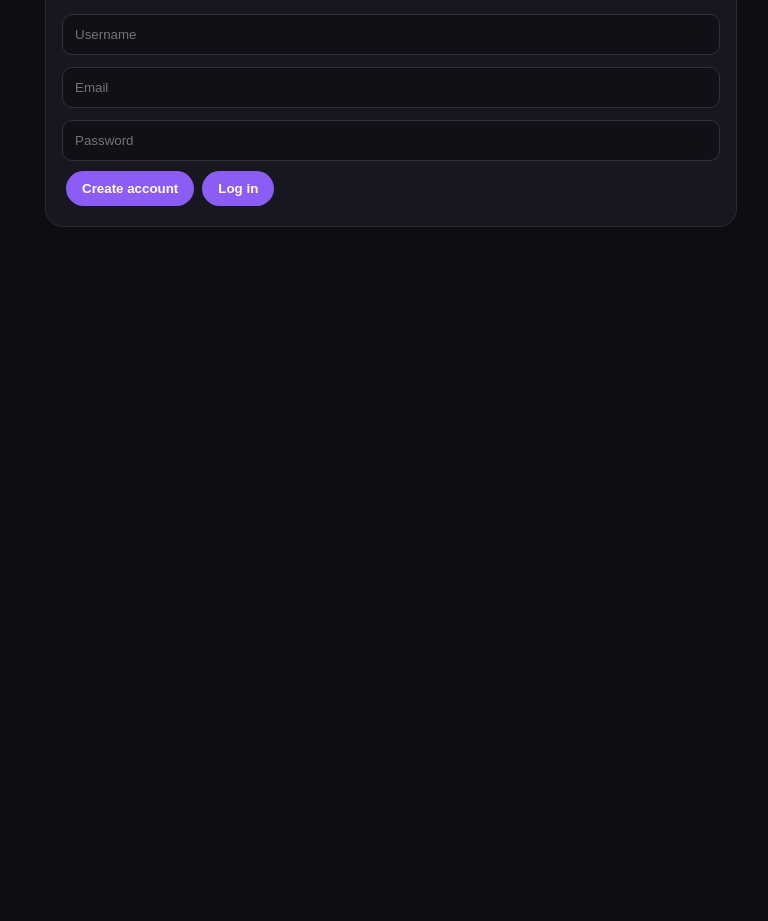
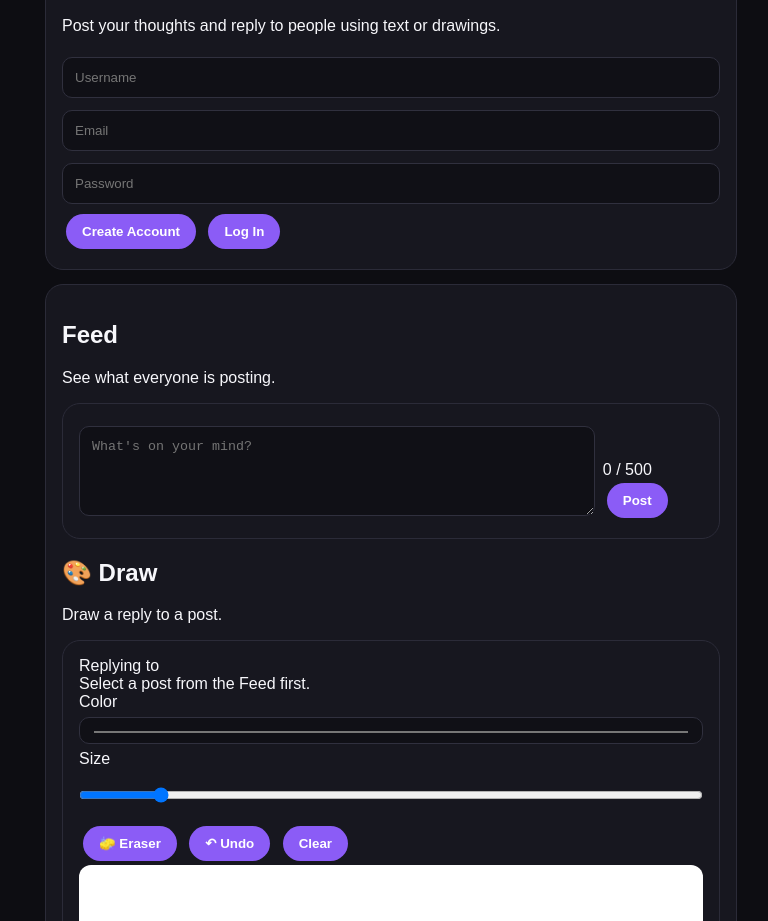
Before and after one commit to jansontrevino2-coder/DrawIt, a plain HTML site: page index.html in a window 1280 px wide. Shown: the part 179-1100 px from the top of the page, without its empty margins (249-1017 px from the left). Before the commit the page ends 800 px from the top, so only its background shows below. Drawn offline with nearby package versions, Linux system fonts and the light colour scheme.

Commit message:
Update index.html

```diff
--- a/index.html
+++ b/index.html
@@ -1 +1,251 @@
-<!doctype html><html><head><meta charset="utf-8"><meta name="viewport" content="width=device-width,initial-scale=1"><title>DrawIt</title><link rel="stylesheet" href="style.css"><script src="https://cdn.jsdelivr.net/npm/@supabase/supabase-js@2"></script></head><body><header><b>✏️ DrawIt</b><button id="logout" hidden>Sign out</button></header><main><div id="msg"></div><section id="auth"><h1>Welcome to DrawIt</h1><input id="username" placeholder="Username"><input id="email" type="email" placeholder="Email"><input id="password" type="password" placeholder="Password"><button id="signup">Create account</button><button id="login">Log in</button></section><section id="app" hidden><div class="composer"><textarea id="post" maxlength="500" placeholder="What's on your mind?"></textarea><button id="send">Post</button></div><div id="feed"></div></section></main><script src="app.js"></script></body></html>
+<!DOCTYPE html>
+<html lang="en">
+<head>
+    <meta charset="UTF-8">
+    <meta name="viewport" content="width=device-width, initial-scale=1.0">
+
+    <title>DrawIt</title>
+
+    <link rel="stylesheet" href="style.css">
+
+    <script src="https://cdn.jsdelivr.net/npm/@supabase/supabase-js@2"></script>
+</head>
+
+<body>
+
+<header>
+    <div class="header-inner">
+
+        <div class="logo">
+            <div class="logo-icon">✏️</div>
+            <span>DrawIt</span>
+        </div>
+
+        <button id="logoutButton" class="small-button hidden">
+            Sign Out
+        </button>
+
+    </div>
+</header>
+
+<main>
+
+    <div id="message"></div>
+
+    <!-- LOGIN PAGE -->
+
+    <section id="authPage" class="auth-card">
+
+        <div class="auth-logo">✏️</div>
+
+        <h1>Welcome to DrawIt</h1>
+
+        <p>
+            Post your thoughts and reply to people
+            using text or drawings.
+        </p>
+
+        <input
+            id="usernameInput"
+            maxlength="30"
+            placeholder="Username"
+        >
+
+        <input
+            id="emailInput"
+            type="email"
+            placeholder="Email"
+        >
+
+        <input
+            id="passwordInput"
+            type="password"
+            placeholder="Password"
+        >
+
+        <button id="signupButton" class="primary full">
+            Create Account
+        </button>
+
+        <button id="loginButton" class="secondary full">
+            Log In
+        </button>
+
+    </section>
+
+    <!-- MAIN APP -->
+
+    <section id="appPage" class="hidden">
+
+        <!-- FEED -->
+
+        <div id="feedPage" class="page active">
+
+            <div class="page-title">
+                <h1>Feed</h1>
+                <p>See what everyone is posting.</p>
+            </div>
+
+            <section class="composer">
+
+                <textarea
+                    id="postInput"
+                    maxlength="500"
+                    placeholder="What's on your mind?"
+                ></textarea>
+
+                <div class="composer-bottom">
+
+                    <span id="counter">
+                        0 / 500
+                    </span>
+
+                    <button id="postButton" class="primary">
+                        Post
+                    </button>
+
+                </div>
+
+            </section>
+
+            <div id="feed"></div>
+
+        </div>
+
+        <!-- DRAW PAGE -->
+
+        <div id="drawPage" class="page">
+
+            <div class="page-title">
+                <h1>🎨 Draw</h1>
+
+                <p>
+                    Draw a reply to a post.
+                </p>
+            </div>
+
+            <section class="drawing-card">
+
+                <div id="selectedPostBox" class="selected-post">
+
+                    <div class="selected-label">
+                        Replying to
+                    </div>
+
+                    <div id="selectedPostContent">
+                        Select a post from the Feed first.
+                    </div>
+
+                </div>
+
+                <div class="drawing-toolbar">
+
+                    <div class="tool-group">
+
+                        <span>Color</span>
+
+                        <input
+                            id="brushColor"
+                            type="color"
+                            value="#111111"
+                        >
+
+                    </div>
+
+                    <div class="tool-group brush-slider">
+
+                        <span>Size</span>
+
+                        <input
+                            id="brushSize"
+                            type="range"
+                            min="2"
+                            max="40"
+                            value="6"
+                        >
+
+                    </div>
+
+                    <button
+                        id="eraserButton"
+                        class="tool-button"
+                    >
+                        🧽 Eraser
+                    </button>
+
+                    <button
+                        id="undoButton"
+                        class="tool-button"
+                    >
+                        ↶ Undo
+                    </button>
+
+                    <button
+                        id="clearButton"
+                        class="tool-button danger"
+                    >
+                        Clear
+                    </button>
+
+                </div>
+
+                <div class="canvas-container">
+
+                    <canvas id="drawingCanvas"></canvas>
+
+                </div>
+
+                <div class="drawing-bottom">
+
+                    <button
+                        id="cancelDrawingButton"
+                        class="secondary"
+                    >
+                        Cancel
+                    </button>
+
+                    <button
+                        id="postDrawingButton"
+                        class="primary"
+                    >
+                        Post Drawing
+                    </button>
+
+                </div>
+
+            </section>
+
+        </div>
+
+    </section>
+
+</main>
+
+<!-- NAVIGATION -->
+
+<nav id="bottomNav" class="bottom-nav hidden">
+
+    <button
+        id="feedNav"
+        class="nav-button active"
+        data-page="feed"
+    >
+        <span>🏠</span>
+        <small>Feed</small>
+    </button>
+
+    <button
+        id="drawNav"
+        class="nav-button"
+        data-page="draw"
+    >
+        <span>🎨</span>
+        <small>Draw</small>
+    </button>
+
+</nav>
+
+<script src="app.js"></script>
+
+</body>
+</html>
```
